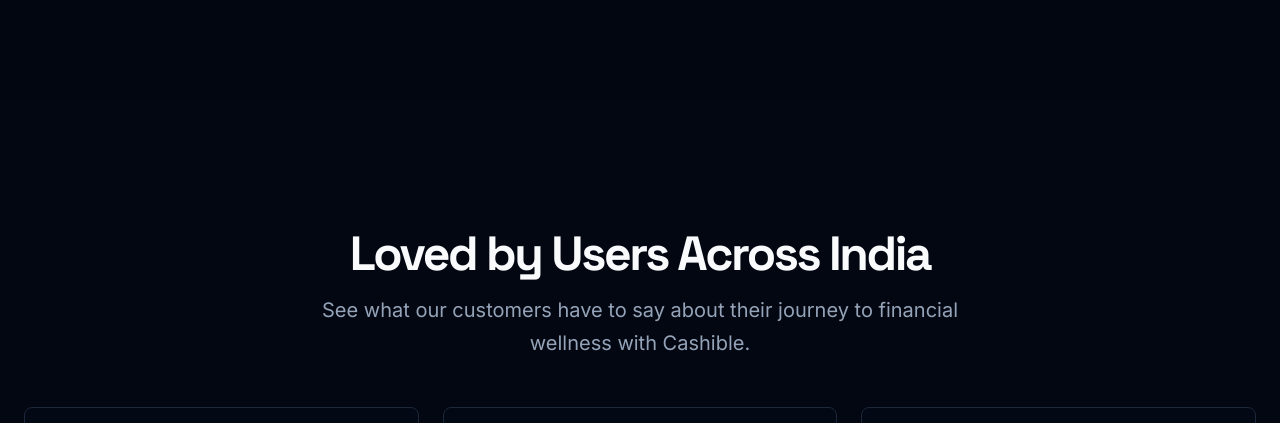
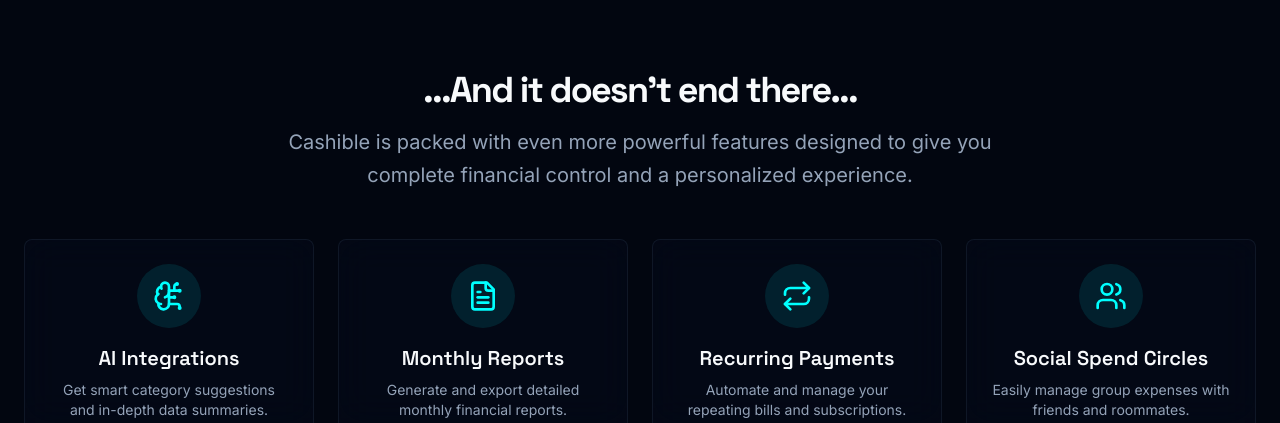
Before and after one commit to ShadowFull12/Cashible-Landing, a Next.js app: page / in a window 1280 px wide. Shown: the part 2377-2800 px from the top of the page. Built offline with nearby package versions, Linux system fonts and the light colour scheme.

Commit message:
Just after the photos in the why you'll love Cashible add a line ...And

```diff
--- a/src/components/landing/features.tsx
+++ b/src/components/landing/features.tsx
@@ -1,6 +1,7 @@
 "use client"
 import * as React from "react"
 import Image from "next/image"
+import Link from "next/link"
 
 import { Card, CardContent } from "@/components/ui/card"
 import {
@@ -10,6 +11,8 @@ import {
   CarouselNext,
   CarouselPrevious,
 } from "@/components/ui/carousel"
+import { Button } from "@/components/ui/button"
+import { BrainCircuit, FileText, Repeat, Users, Palette, LayoutDashboard, Spline, Github, Sparkles } from "lucide-react"
 
 const features = [
   {
@@ -42,6 +45,16 @@ const features = [
     image: "https://i.postimg.cc/Z5qkqd1M/image-2025-07-09-193928250.png",
     hint: "settings screen"
   },
+];
+
+const moreFeatures = [
+  { icon: BrainCircuit, text: "AI Integrations", description: "Get smart category suggestions and in-depth data summaries." },
+  { icon: FileText, text: "Monthly Reports", description: "Generate and export detailed monthly financial reports." },
+  { icon: Repeat, text: "Recurring Payments", description: "Automate and manage your repeating bills and subscriptions." },
+  { icon: Users, text: "Social Spend Circles", description: "Easily manage group expenses with friends and roommates." },
+  { icon: Palette, text: "Multiple Themes", description: "Personalize your app experience with multiple accent colors." },
+  { icon: LayoutDashboard, text: "Modern Dashboard", description: "Visualize your finances with a clean and intuitive interface." },
+  { icon: Spline, text: "Split Payments", description: "Settle up shared costs for trips, rent, or dinners effortlessly." },
 ];
 
 export function Features() {
@@ -88,6 +101,45 @@ export function Features() {
           <CarouselPrevious className="absolute left-0 top-1/2 -translate-y-1/2 -translate-x-1/2 z-10 h-14 w-14 bg-background/50 backdrop-blur-md hover:bg-primary/20"/>
           <CarouselNext className="absolute right-0 top-1/2 -translate-y-1/2 translate-x-1/2 z-10 h-14 w-14 bg-background/50 backdrop-blur-md hover:bg-primary/20"/>
         </Carousel>
+
+        <div className="mt-24 text-center">
+          <h3 className="font-headline text-3xl font-bold tracking-tighter md:text-4xl">...And it doesn't end there...</h3>
+          <p className="mx-auto mt-4 max-w-3xl text-muted-foreground md:text-xl/relaxed">
+            Cashible is packed with even more powerful features designed to give you complete financial control and a personalized experience.
+          </p>
+          <div className="mt-12 grid grid-cols-1 sm:grid-cols-2 lg:grid-cols-3 xl:grid-cols-4 gap-6">
+            {moreFeatures.map((feature, index) => (
+              <div key={index} className="flex flex-col items-center text-center p-6 rounded-lg bg-card/50 backdrop-blur-lg border border-border/50 transform-gpu transition-all duration-300 hover:-translate-y-2 hover:border-primary/50 hover:shadow-2xl hover:shadow-primary/10">
+                <div className="mb-4 rounded-full bg-primary/10 p-4 text-primary">
+                  <feature.icon className="h-8 w-8" />
+                </div>
+                <h4 className="font-headline text-xl font-semibold">{feature.text}</h4>
+                <p className="mt-2 text-sm text-muted-foreground">{feature.description}</p>
+              </div>
+            ))}
+             <div className="flex flex-col items-center justify-center text-center p-6 rounded-lg bg-card/50 backdrop-blur-lg border border-border/50 transform-gpu transition-all duration-300 hover:-translate-y-2 hover:border-primary/50 hover:shadow-2xl hover:shadow-primary/10">
+                <div className="mb-4 rounded-full bg-primary/10 p-4 text-primary">
+                  <Sparkles className="h-8 w-8" />
+                </div>
+                <h4 className="font-headline text-xl font-semibold">And Much More</h4>
+                <p className="mt-2 text-sm text-muted-foreground">We're constantly adding new features to make Cashible the ultimate finance app.</p>
+              </div>
+          </div>
+        </div>
+
+        <div className="mt-24 text-center border-t border-border/50 pt-16">
+          <h3 className="font-headline text-3xl font-bold tracking-tighter md:text-4xl">Available on Android</h3>
+          <p className="mx-auto mt-4 max-w-2xl text-muted-foreground md:text-xl/relaxed">
+            Take control of your finances on the go. Download the latest release from our official GitHub repository.
+          </p>
+          <Button size="lg" asChild className="mt-8">
+            <Link href="https://github.com/ShadowFull12/Cashible-App/releases" target="_blank" rel="noopener noreferrer">
+              <Github className="h-5 w-5" />
+              Download from GitHub
+            </Link>
+          </Button>
+        </div>
+
       </div>
     </section>
   )
```
